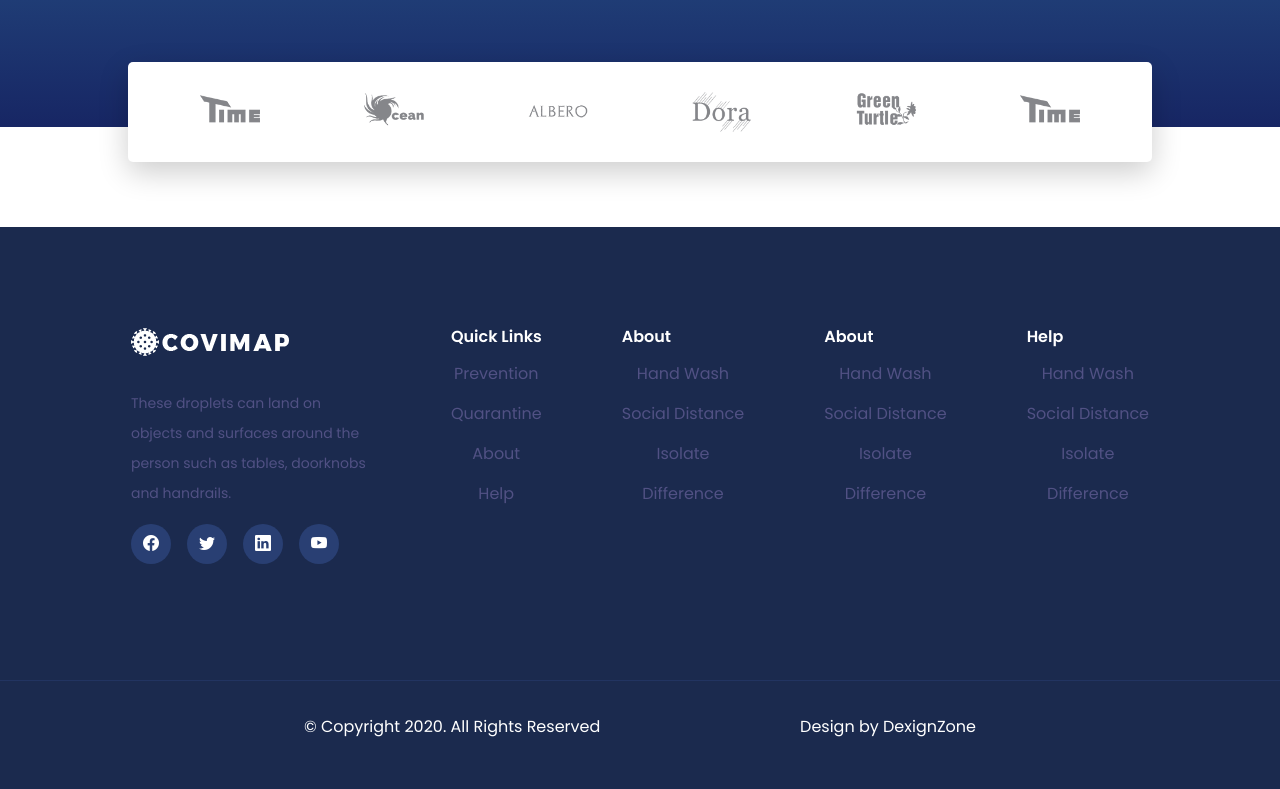
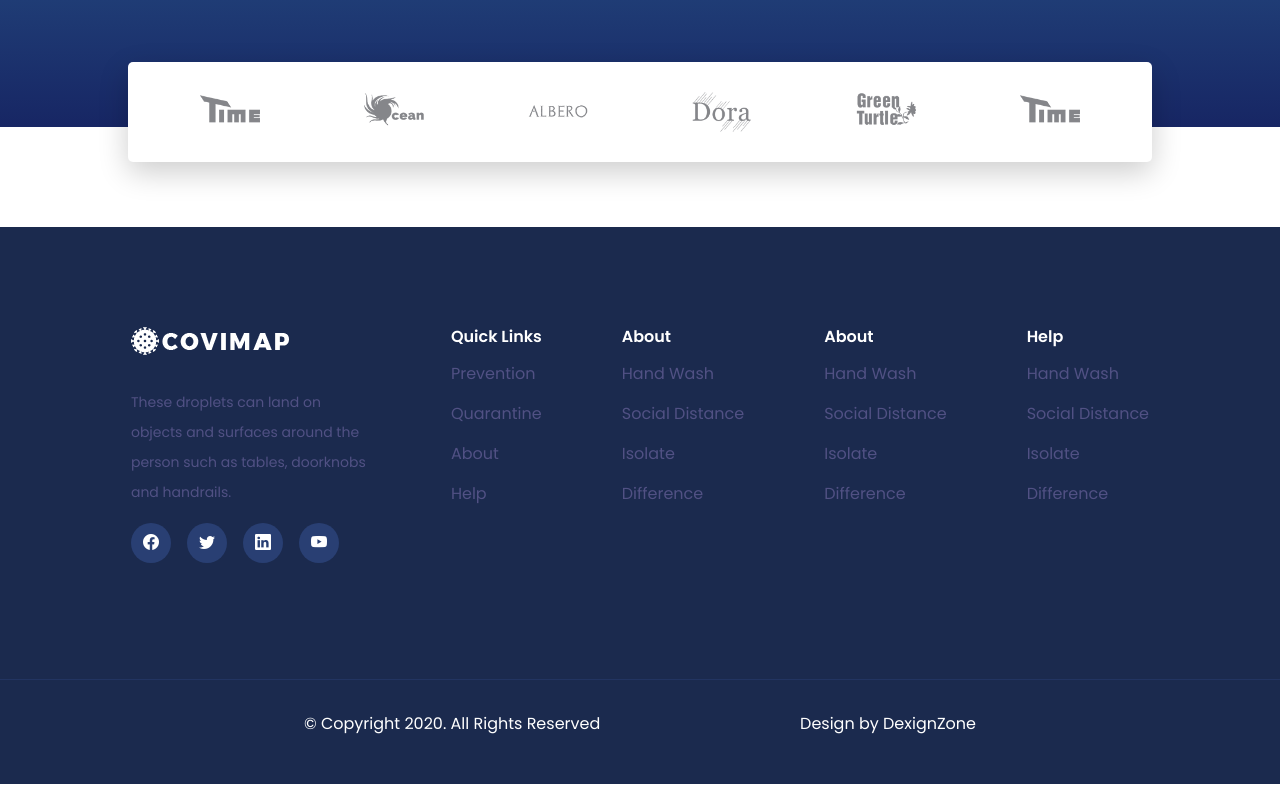
Before and after one commit to Anuskota/P6-COVID-TRACKER, a React (Vite) app: page / in a window 1280 px wide. Shown: the part 596-1385 px from the top of the page. Built offline with nearby package versions, Linux system fonts and the light colour scheme.

Commit message:
fixing styles

```diff
--- a/src/App.css
+++ b/src/App.css
@@ -1,6 +1,5 @@
-body{
-    display: flex;
+body, #root{
     box-sizing: border-box;
-    line-height: 1.75;
+    height: 100%;
     font-family: 'Poppins', sans-serif;
 }
--- a/src/components/molecules/footer/footer.css
+++ b/src/components/molecules/footer/footer.css
@@ -1,11 +1,9 @@
 footer {
   background-color: #1b2a4e;
-  width: 100vw;
-  max-width: 100vw;
+  width: 100%;
   color: #ffffff;
   display: flex;
   flex-wrap: wrap;
-  line-height: 1.75;
   font-family: 'Poppins', sans-serif;
 }
 
--- a/src/components/molecules/navbarTracker/navbar.css
+++ b/src/components/molecules/navbarTracker/navbar.css
@@ -1,4 +1,4 @@
-    .nav-container{
+    /* .nav-container{
     position: fixed;
     display: flex;
     box-sizing: border-box;
@@ -74,4 +74,4 @@
     to {
         transform:rotate(360deg);
     }
-}
+} */
--- a/src/components/molecules/tracker0-mol/tracker0Mol.css
+++ b/src/components/molecules/tracker0-mol/tracker0Mol.css
@@ -1,4 +1,4 @@
-.tracker0{
+/* .tracker0{
     height: 100vh;
     margin-left: 6.25rem;
     width: 25rem;
@@ -43,4 +43,4 @@
     .tracker0 {
         display: none;
     }
-}
+} */
--- a/src/components/molecules/tracker3-mol/tracker3Mol.css
+++ b/src/components/molecules/tracker3-mol/tracker3Mol.css
@@ -1,7 +1,7 @@
-
+/*
 .tracker3-container{
     display: flex;
-    height: 100vh;
+
     gap: 1.5rem;
     margin-left: 31.25rem;
     background: #F7F8FC;
@@ -33,4 +33,4 @@
     .tracker3-container, h1 {
         margin-left: 6.25rem;
     }
-}
+} */
--- a/src/components/molecules/tracker4-mol/tracker4Mol.css
+++ b/src/components/molecules/tracker4-mol/tracker4Mol.css
@@ -1,8 +1,8 @@
-
+/*
 .tracker4-container{
     display: flex;
     flex-direction: column;
-    height: 100vh;
+
     gap: 1.5rem;
     margin-left: 31.25rem;
     background: #F7F8FC;
@@ -43,4 +43,4 @@
     .tracker4-row {
         margin-left: -1rem;
     }
-}
+} */
--- a/src/components/molecules/tracker7-mol/tracker7Mol.css
+++ b/src/components/molecules/tracker7-mol/tracker7Mol.css
@@ -8,7 +8,6 @@
 .tracker7-container {
   display: flex;
   flex-direction: column;
-  height: 100vh;
   gap: 1.5rem;
   margin-left: 31.25rem;
   background: #f7f8fc;
```
